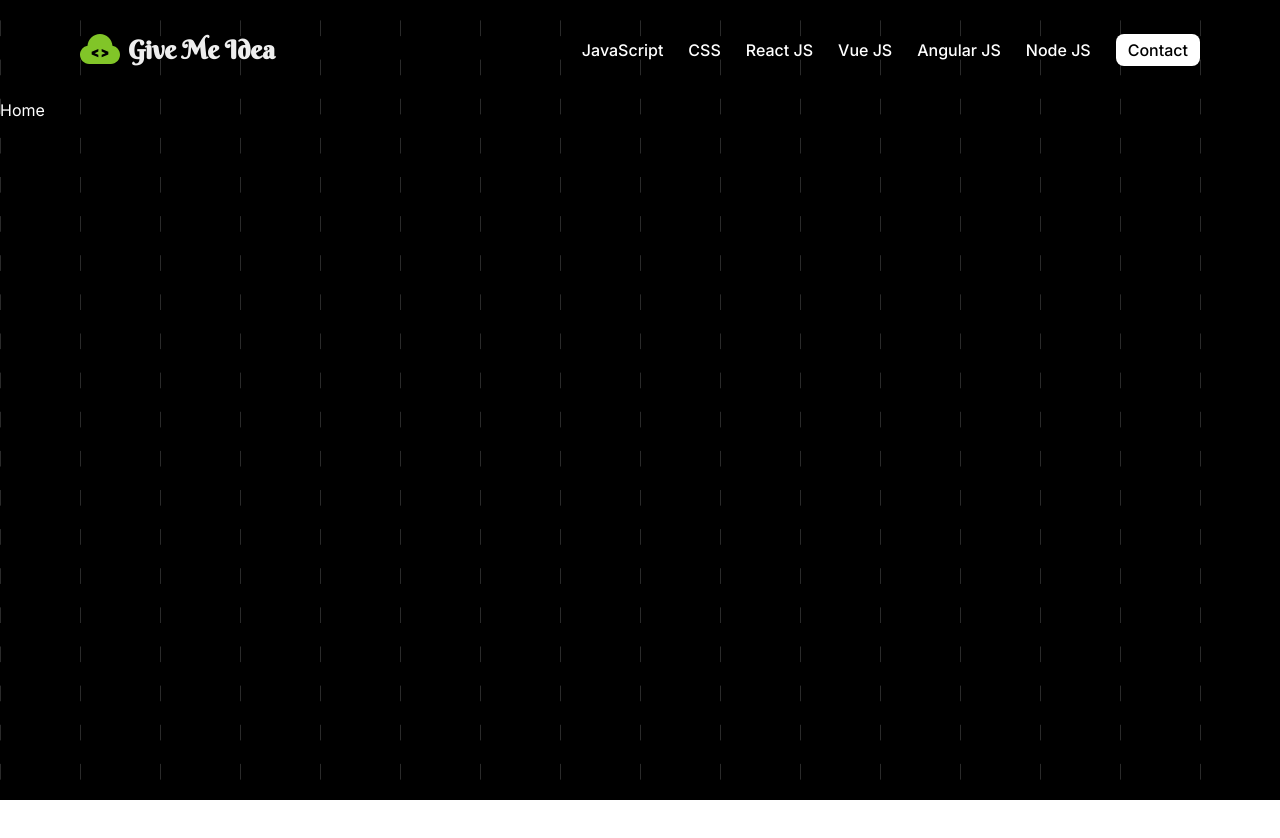
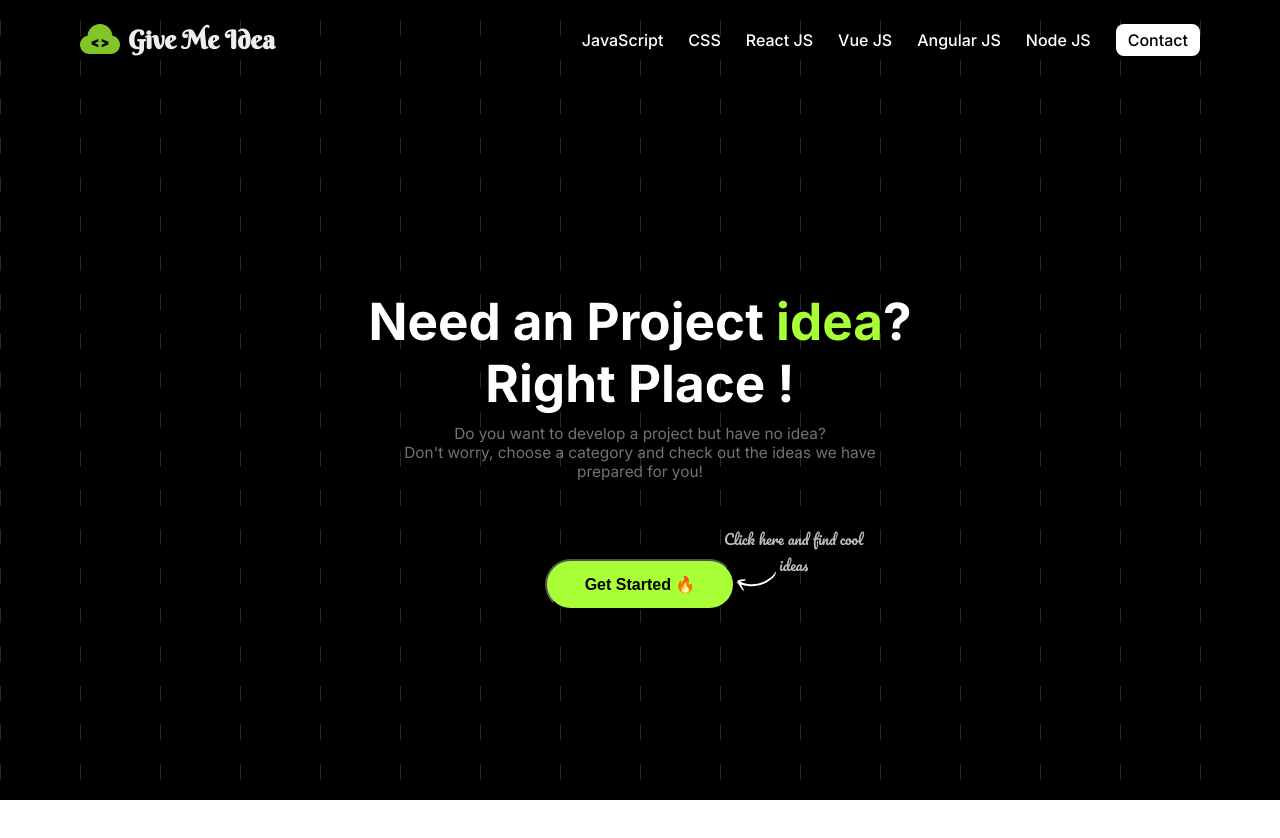
Before and after one commit to coderdal/Give-Me-Idea, a React (Create React App) app: page / in a window 1280 px wide. Shown: the top 838 px of the page. Before the commit the page ends 800 px from the top, so only its background shows below. Built offline with nearby package versions, Linux system fonts and the light colour scheme.

Commit message:
Home Page Styling

```diff
--- a/src/components/Header/Header.js
+++ b/src/components/Header/Header.js
@@ -1,4 +1,4 @@
-import React from "react";
+import React, { useRef } from "react";
 
 import styles from "./Header.module.css";
 
@@ -6,8 +6,21 @@ import { Link } from "react-router-dom";
 import { CodeIcon, MenuIcon } from "../assets/icons";
 
 const Header = () => {
+  const headerRef = useRef(null);
+
+  const handleScroll = (e) => {
+    if (e.currentTarget.scrollY > 100) {
+      console.log("I work");
+      headerRef.current.classList.add(styles.scrolled);
+    } else {
+      headerRef.current.classList.remove(styles.scrolled);
+    }
+  };
+
+  window.addEventListener("scroll", (e) => handleScroll(e));
+
   return (
-    <header className={styles.header}>
+    <header ref={headerRef} className={styles.header}>
       <div className={styles.brand}>
         <Link to="/">
           <div className={styles.brandLogo}>
--- a/src/components/Header/Header.module.css
+++ b/src/components/Header/Header.module.css
@@ -1,10 +1,18 @@
 .header {
+  position: fixed;
+  width: 100%;
   padding: 0 80px;
-  height: 100px;
+  height: 80px;
   background: transparent;
   display: flex;
   align-items: center;
   justify-content: space-between;
+  transition: 200ms all;
+  z-index: 999;
+}
+
+.header.scrolled {
+  backdrop-filter: blur(5px);
 }
 
 .header .brand {
--- /dev/null
+++ b/src/components/Home/Categories.js
@@ -0,0 +1,32 @@
+import React from "react";
+
+import styles from "./Home.module.css";
+
+const Categories = () => {
+  return (
+    <section className={styles.categories}>
+      <h2>Lorem ipsum dolor sit.</h2>
+      <h2>Lorem ipsum dolor sit.</h2>
+      <h2>Lorem ipsum dolor sit.</h2>
+      <h2>Lorem ipsum dolor sit.</h2>
+      <h2>Lorem ipsum dolor sit.</h2>
+      <h2>Lorem ipsum dolor sit.</h2>
+      <h2>Lorem ipsum dolor sit.</h2>
+      <h2>Lorem ipsum dolor sit.</h2>
+      <h2>Lorem ipsum dolor sit.</h2>
+      <h2>Lorem ipsum dolor sit.</h2>
+      <h2>Lorem ipsum dolor sit.</h2>
+      <h2>Lorem ipsum dolor sit.</h2>
+      <h2>Lorem ipsum dolor sit.</h2>
+      <h2>Lorem ipsum dolor sit.</h2>
+      <h2>Lorem ipsum dolor sit.</h2>
+      <h2>Lorem ipsum dolor sit.</h2>
+      <h2>Lorem ipsum dolor sit.</h2>
+      <h2>Lorem ipsum dolor sit.</h2>
+      <h2>Lorem ipsum dolor sit.</h2>
+      <h2>Lorem ipsum dolor sit.</h2>
+    </section>
+  );
+};
+
+export default Categories;
--- a/src/components/Home/Home.js
+++ b/src/components/Home/Home.js
@@ -1,9 +1,16 @@
 import React from "react";
 
-import styles from "./Home.module.css";
+import Categories from "./Categories";
+import Main from "./Main";
 
 const Home = () => {
-  return <main className={styles.home}>Home</main>;
+  return (
+    <>
+      <Main />
+
+      <Categories />
+    </>
+  );
 };
 
 export default Home;
--- a/src/components/Home/Home.module.css
+++ b/src/components/Home/Home.module.css
@@ -1,4 +1,80 @@
 .home {
-  height: 100%;
+  height: 100vh;
   width: 100%;
+  display: flex;
+  align-items: center;
+  justify-content: center;
+  flex-direction: column;
+  background: url(../../../public/assets/images/background.png) no-repeat center
+    center fixed;
 }
+
+.home .landing {
+  text-align: center;
+  margin-top: 100px;
+  font-size: 1.6em;
+  padding: 0 15px;
+}
+
+.home .landing .text .colored {
+  color: #a8ff35;
+}
+
+.home .landing .smallText {
+  font-size: 0.6em;
+  color: #8b8b8bd3;
+  width: 85%;
+  margin: 10px auto;
+}
+
+.home .getStarted {
+  margin-top: 30px;
+  width: 100%;
+  display: flex;
+  justify-content: center;
+  align-items: center;
+}
+
+.home .getStarted .start {
+  position: relative;
+}
+
+.home .getStarted .start .button {
+  padding: 14px 38px;
+  border-radius: 40px;
+  background: #a8ff35;
+  font-weight: 600;
+  font-size: 1em;
+  cursor: pointer;
+}
+
+.home .getStarted .start .info {
+  top: 40px;
+  left: 190px;
+  display: flex;
+  flex-direction: column;
+  position: relative;
+  width: 25%;
+}
+
+.home .getStarted .start .info .text {
+  position: absolute;
+  top: -35px;
+  left: -6px;
+  font-family: "Pacifico", cursive;
+  margin-left: -20px;
+  text-align: center;
+  width: 170px;
+  color: #c7c7c7ef;
+  font-size: 0.9em;
+}
+
+/* Categories */
+
+/* Media Queries */
+
+@media screen and (max-width: 480px) {
+  .home .getStarted .start .info {
+    display: none;
+  }
+}
--- /dev/null
+++ b/src/components/Home/Main.js
@@ -0,0 +1,34 @@
+import React from "react";
+
+import { ArrowIcon } from "../assets/icons";
+
+import styles from "./Home.module.css";
+
+const Main = () => {
+  return (
+    <main className={styles.home}>
+      <div className={styles.landing}>
+        <h1 className={styles.text}>
+          Need an Project <span className={styles.colored}>idea</span>?
+        </h1>
+        <h1 className={styles.text}>Right Place !</h1>
+        <p className={styles.smallText}>
+          Do you want to develop a project but have no idea? <br />
+          Don't worry, choose a category and check out the ideas we have
+          prepared for you!
+        </p>
+      </div>
+      <div className={styles.getStarted}>
+        <div className={styles.start}>
+          <div className={styles.info}>
+            <span className={styles.text}>Click here and find cool ideas</span>
+            <ArrowIcon />
+          </div>
+          <button className={styles.button}>Get Started 🔥</button>
+        </div>
+      </div>
+    </main>
+  );
+};
+
+export default Main;
--- a/src/components/assets/icons/index.js
+++ b/src/components/assets/icons/index.js
@@ -26,4 +26,33 @@ const MenuIcon = () => {
   );
 };
 
-export { CodeIcon, MenuIcon };
+const ArrowIcon = () => {
+  return (
+    <svg
+      width="42"
+      height="38"
+      viewBox="0 0 42 38"
+      fill="none"
+      xmlns="http://www.w3.org/2000/svg"
+    >
+      <g clipPath="url(#clip0_2_305)">
+        <path
+          d="M40.9312 10.422C41.3813 12.0722 40.659 13.3427 39.8416 14.4267C38.6846 15.9196 37.3551 17.3047 35.9306 18.5034C29.2238 23.8535 21.476 25.8576 13.0029 24.9813C10.8494 24.7508 8.69337 24.2083 6.30414 23.7458C6.77462 25.9732 8.56574 27.6426 9.17692 29.9155C8.16294 29.8466 7.70531 29.1796 7.31106 28.6369C5.70239 26.4041 4.10893 24.1243 2.57756 21.8128C1.85118 20.6957 1.95504 20.055 3.07289 19.4832C5.38588 18.2609 7.84599 17.8645 10.3911 18.3255C10.4849 18.3559 10.58 18.5423 10.7537 18.806C9.58401 20.6579 7.15666 19.3531 5.65614 20.7866C8.64883 22.5857 11.9266 23.0246 15.2017 23.1515C18.6328 23.2769 22.0143 23.0751 25.2957 22.0627C28.515 21.082 31.3704 19.4648 34.1611 17.5673C36.9836 15.7319 39.1621 13.3248 40.9312 10.422Z"
+          fill="white"
+        />
+      </g>
+      <defs>
+        <clipPath id="clip0_2_305">
+          <rect
+            width="28.3944"
+            height="34.4457"
+            fill="white"
+            transform="translate(41.518 10.6121) rotate(107.943)"
+          />
+        </clipPath>
+      </defs>
+    </svg>
+  );
+};
+
+export { CodeIcon, MenuIcon, ArrowIcon };
--- a/src/index.css
+++ b/src/index.css
@@ -1,5 +1,5 @@
-@import url("https://fonts.googleapis.com/css2?family=Berkshire+Swash&family=Inter:wght@300;400;500;600;700&display=swap");
-/* font-family: 'Berkshire Swash', cursive; */
+@import url("https://fonts.googleapis.com/css2?family=Berkshire+Swash&family=Inter:wght@300;400;500;600;700&family=Pacifico&display=swap");
+
 * {
   margin: 0;
   padding: 0;
@@ -9,8 +9,6 @@
 body {
   font-family: "Inter", sans-serif;
   font-size: 16px;
-  background: url(../public/assets/images/background.png) no-repeat center
-    center fixed;
   color: #fff;
   height: 100%;
   width: 100%;
```
